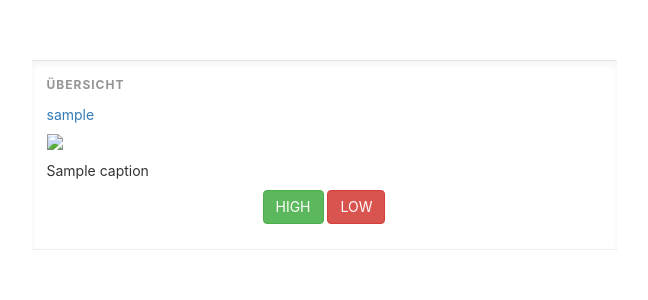
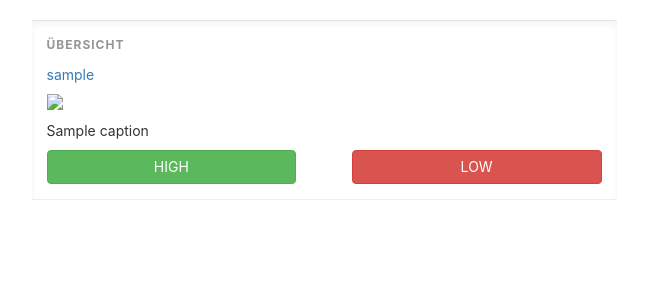
Before and after one commit to chrisonntag/liikedmagazine-collector, a Flask app: template templates/index.html in a window 1280 px wide. Shown: the top 300 px of the page, without its empty margins (306-954 px from the left). Run offline with Flask 2, Linux system fonts and the light colour scheme; the template is opened without the code that fills it: most values are stand-ins (such as "Sample title", 1, 10 or a date in 2020); parts of the project's set-up code (start-up, migrations or seed data) failed here and were passed over; some libraries are stand-ins or nearby versions.

Commit message:
Widen high/low buttons

```diff
--- a/static/css/app.css
+++ b/static/css/app.css
@@ -6,7 +6,7 @@ body {
 }
 
 .main-container {
-    margin: 60px;
+    margin: 20px 60px 60px 60px;
 }
 
 .bs-register {
@@ -59,3 +59,15 @@ body {
   width: 100%;
   padding-bottom: 12px;
 }
+
+.tinder {
+  width: 45%;
+}
+
+.left {
+  float: left;
+}
+
+.right {
+  float: right;
+}
--- a/templates/index.html
+++ b/templates/index.html
@@ -30,8 +30,8 @@
                 <p>{{ data.image.caption }}</p>
 
                 <p style="text-align: center;">
-                    <a href="/users/{{ data.image.user.user_id }}/{{ data.image.media_id }}?quality=1" class="btn btn-success">HIGH</a>
-                    <a href="/users/{{ data.image.user.user_id }}/{{ data.image.media_id }}?quality=0" class="btn btn-danger">LOW</a>
+                    <a href="/users/{{ data.image.user.user_id }}/{{ data.image.media_id }}?quality=1" class="btn btn-success tinder left">HIGH</a>
+                    <a href="/users/{{ data.image.user.user_id }}/{{ data.image.media_id }}?quality=0" class="btn btn-danger tinder right">LOW</a>
                 </p>
             </div>
             <div class="col-sm-1 col-md-3"></div>
```
